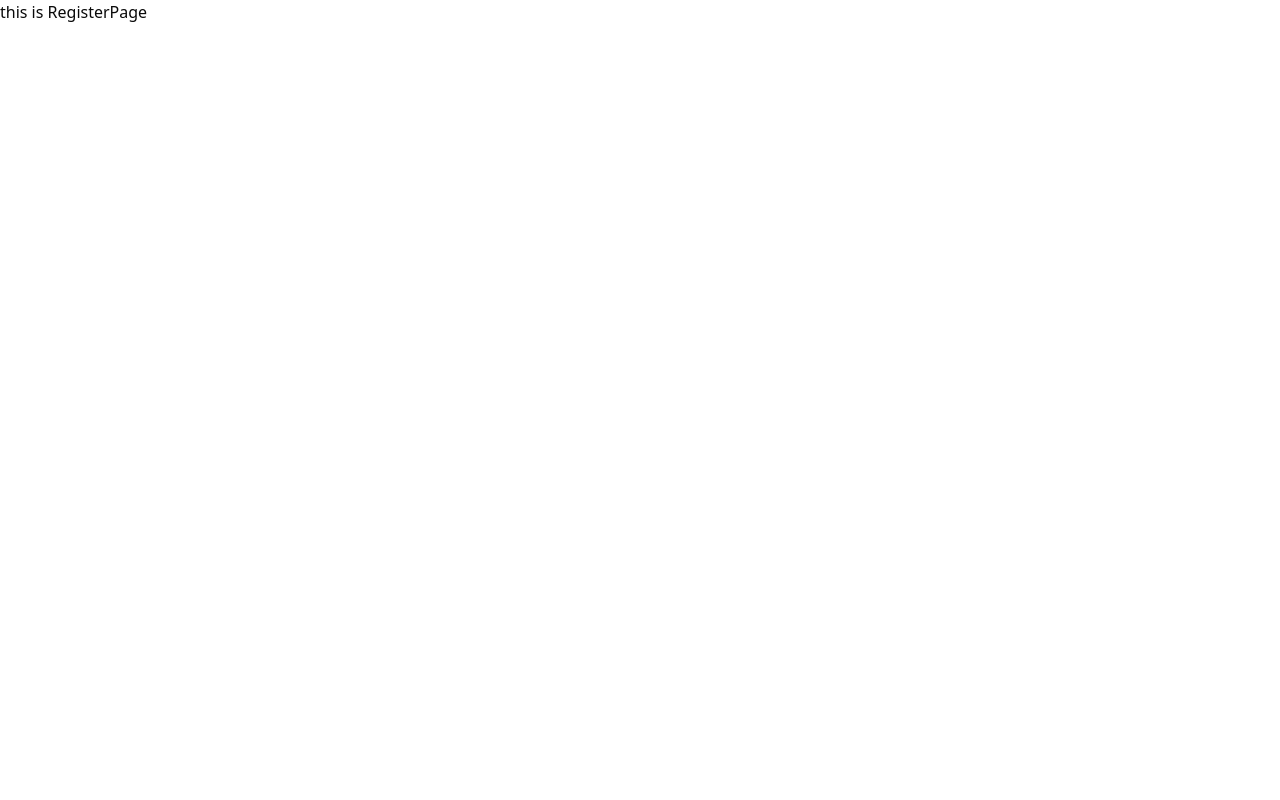
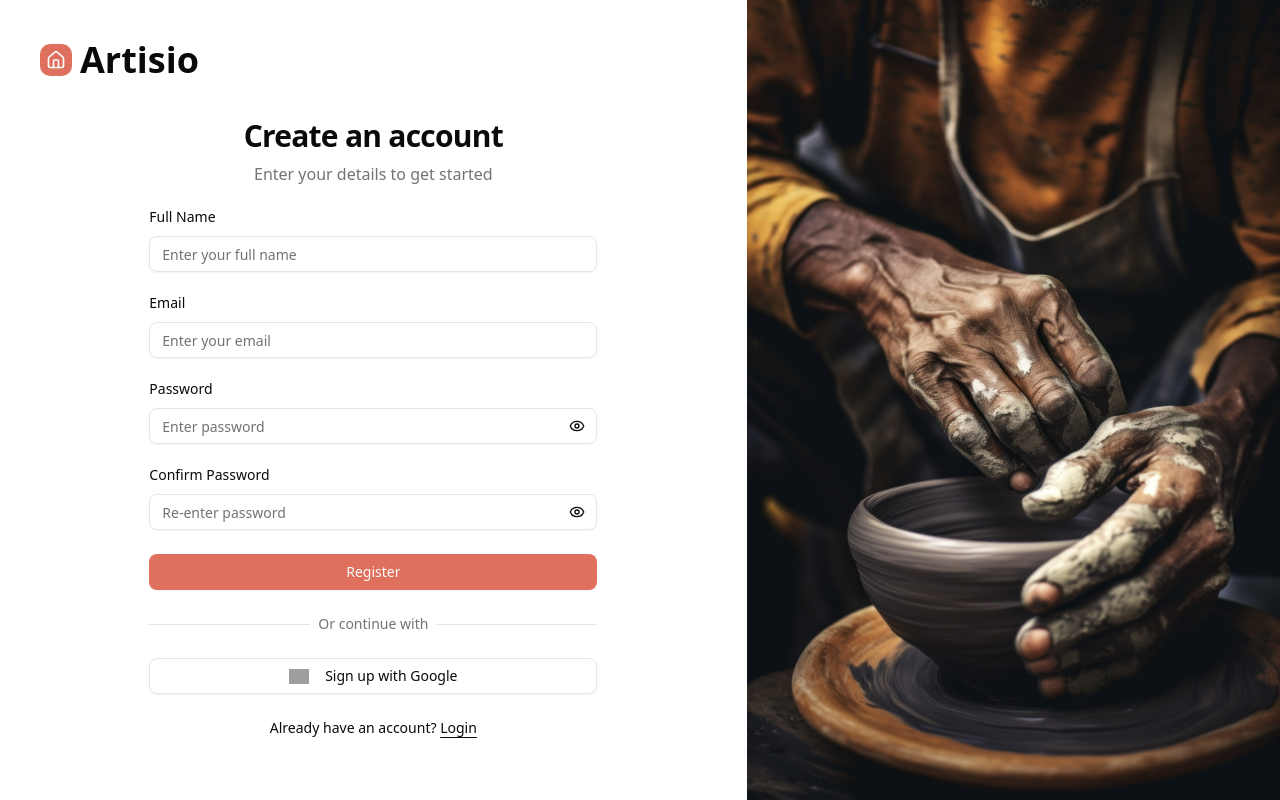
Before and after one commit to AbuSufianMahin/Artisio-website, a Next.js app: page /register in a window 1280 px wide. Built offline with nearby package versions, Linux system fonts and the light colour scheme; grey boxes are pictures that could not be loaded.

Commit message:
Added register form design

```diff
--- a/package.json
+++ b/package.json
@@ -17,6 +17,7 @@
     "next": "15.5.0",
     "react": "19.1.0",
     "react-dom": "19.1.0",
+    "react-hook-form": "^7.62.0",
     "tailwind-merge": "^3.3.1"
   },
   "devDependencies": {
--- a/src/app/(AuthLayout)/layout.jsx
+++ b/src/app/(AuthLayout)/layout.jsx
@@ -1,10 +1,33 @@
+import { House } from 'lucide-react';
+import Image from 'next/image';
+import Link from 'next/link';
 import React from 'react';
 
 const AuthLayout = ({children}) => {
     return (
-        <section>
-            {children}
-        </section>
+        <div className="grid min-h-svh lg:grid-cols-12">
+            <div className="flex flex-col lg:col-span-6 xl:col-span-7 gap-4 p-6 md:p-10">
+                <div className="flex justify-center gap-2 lg:justify-start items-center">
+                    <Link href="/home" className="flex items-center gap-2 font-bold text-2xl">
+                        <div className="bg-primary text-primary-foreground flex size-8 items-center justify-center rounded-lg">
+                            <House className="size-5" />
+                        </div>
+                        <span className="text-4xl">Artisio</span>
+                    </Link>
+                </div>
+
+                {children}
+
+
+            </div>
+            <div className="bg-muted relative hidden lg:col-span-6 xl:col-span-5 lg:block">
+                <Image
+                    src="/images/working-pottery.jpg"
+                    alt="Working Pottery"
+                    fill
+                />
+            </div>
+        </div>
     );
 };
 
--- a/src/app/(AuthLayout)/login/LoginForm.jsx
+++ b/src/app/(AuthLayout)/login/LoginForm.jsx
@@ -1,4 +1,3 @@
-import { cn } from "@/lib/utils"
 import { Button } from "@/components/ui/button"
 import { Input } from "@/components/ui/input"
 import { Label } from "@/components/ui/label"
@@ -9,7 +8,9 @@ const LoginForm = () => {
     return (
         <form className="flex flex-col gap-6" >
             <div className="flex flex-col items-center gap-2 text-center">
-                <h1 className="text-2xl font-bold">Login to your account</h1>
+                <h1 className="text-3xl font-bold tracking-tight">
+                    Login to your account
+                </h1>
                 <p className="text-muted-foreground text-md">
                     Enter your email below to login to your account
                 </p>
--- a/src/app/(AuthLayout)/login/page.jsx
+++ b/src/app/(AuthLayout)/login/page.jsx
@@ -1,34 +1,11 @@
-import { House } from "lucide-react"
-
-import Link from "next/link"
 import LoginForm from "./LoginForm"
-import Image from "next/image"
 
 
 export default function LoginPage() {
     return (
-        <div className="grid min-h-svh lg:grid-cols-12">
-            <div className="flex flex-col lg:col-span-6 xl:col-span-7 gap-4 p-6 md:p-10">
-                <div className="flex justify-center gap-2 lg:justify-start items-center">
-                    <Link href="/home" className="flex items-center gap-2 font-bold text-2xl">
-                        <div className="bg-primary text-primary-foreground flex size-8 items-center justify-center rounded-lg">
-                            <House className="size-5" />
-                        </div>
-                        <span className="text-4xl">Artisio</span>
-                    </Link>
-                </div>
-                <div className="flex flex-1 lg:items-center justify-center">
-                    <div className="w-full max-w-md">
-                        <LoginForm />
-                    </div>
-                </div>
-            </div>
-            <div className="bg-muted relative hidden lg:col-span-6 xl:col-span-5 lg:block">
-                <Image
-                    src="/images/working-pottery.jpg"
-                    alt="Working Pottery"
-                    fill
-                />
+        <div className="flex flex-1 lg:items-center justify-center">
+            <div className="w-full max-w-md">
+                <LoginForm />
             </div>
         </div>
     )
--- /dev/null
+++ b/src/app/(AuthLayout)/register/RegisterForm.jsx
@@ -0,0 +1,130 @@
+"use client";
+
+import { Button } from "@/components/ui/button"
+import { Input } from "@/components/ui/input"
+import { Label } from "@/components/ui/label"
+import Link from "next/link";
+import Image from "next/image";
+import { useState } from "react";
+import { Eye, EyeOff } from "lucide-react";
+
+const RegisterForm = () => {
+    const [showPass, setShowPass] = useState(false);
+    const [showConfirmPass, setShowConfirmPass] = useState(false);
+
+
+    return (
+        <form className="flex flex-col gap-6">
+            {/* Header */}
+            <div className="flex flex-col items-center gap-2 text-center">
+                <h1 className="text-3xl font-bold tracking-tight">Create an account</h1>
+                <p className="text-muted-foreground text-md">
+                    Enter your details to get started
+                </p>
+            </div>
+
+            {/* Input Fields */}
+            <div className="grid gap-6">
+                <div className="grid gap-3">
+                    <Label htmlFor="name">Full Name</Label>
+                    <Input id="name" type="text" placeholder="Enter your full name" required />
+                </div>
+
+                <div className="grid gap-3">
+                    <Label htmlFor="email">Email</Label>
+                    <Input
+                        id="email"
+                        type="email"
+                        placeholder="Enter your email"
+                        required
+                    />
+                </div>
+
+                <div className="grid gap-3">
+                    <Label htmlFor="password">Password</Label>
+                    <div className="relative w-full">
+                        <Input
+                            id="password"
+                            type={showPass ? "text" : "password"}
+                            placeholder="Enter password"
+                            required
+                        />
+                        <Button
+                            variant="ghost"
+                            className="absolute right-0 top-0 z-1 rounded-l-none active:scale-92"
+                            type="button"
+                            onClick={() => setShowPass(!showPass)}
+                        >
+                            {
+                                showPass ?
+                                    <EyeOff />
+                                    :
+                                    <Eye />
+                            }
+                        </Button>
+                    </div>
+                </div>
+
+                <div className="grid gap-3">
+                    <Label htmlFor="confirmPassword">Confirm Password</Label>
+                    <div className="relative w-full">
+                        <Input
+                            id="confirmPassword"
+                            type={showConfirmPass ? "text" : "password"}
+                            placeholder="Re-enter password"
+                            required
+                        />
+                        <Button
+                            variant="ghost"
+                            className="absolute right-0 top-0 z-1 rounded-l-none active:scale-92"
+                            type="button"
+                            onClick={() => setShowConfirmPass(!showConfirmPass)}
+                        >
+                            {
+                                showConfirmPass ?
+                                    <EyeOff />
+                                    :
+                                    <Eye />
+                            }
+                        </Button>
+                    </div>
+                </div>
+
+                {/* Submit Button */}
+                <Button type="submit" className="w-full">
+                    Register
+                </Button>
+
+                {/* Divider */}
+                <div className="after:border-border relative text-center text-sm after:absolute after:inset-0 after:top-1/2 after:z-0 after:flex after:items-center after:border-t">
+                    <span className="bg-background text-muted-foreground relative z-10 px-2">
+                        Or continue with
+                    </span>
+                </div>
+
+                {/* Google Button */}
+                <Button variant="outline" className="w-full" type="button">
+                    <Image
+                        src="/icons/google.svg"
+                        alt="google icon"
+                        width={20}
+                        height={20}
+                        className="mr-2"
+                    />
+                    Sign up with Google
+                </Button>
+            </div>
+
+            {/* Footer */}
+            <div className="text-center text-sm">
+                Already have an account?{" "}
+                <Link href="/login" className="underline underline-offset-4">
+                    Login
+                </Link>
+            </div>
+        </form>
+
+    );
+};
+
+export default RegisterForm;
--- a/src/app/(AuthLayout)/register/page.jsx
+++ b/src/app/(AuthLayout)/register/page.jsx
@@ -1,10 +1,13 @@
 import React from 'react';
+import RegisterForm from './RegisterForm';
 
 const RegisterPage = () => {
     return (
-        <section>
-            this is RegisterPage
-        </section>
+        <div className="flex flex-1 lg:items-center justify-center">
+            <div className="w-full max-w-md">
+                <RegisterForm />
+            </div>
+        </div>
     );
 };
 
```
Also changed, not shown: 1 other file (tests, documents, lock files or other folders).
